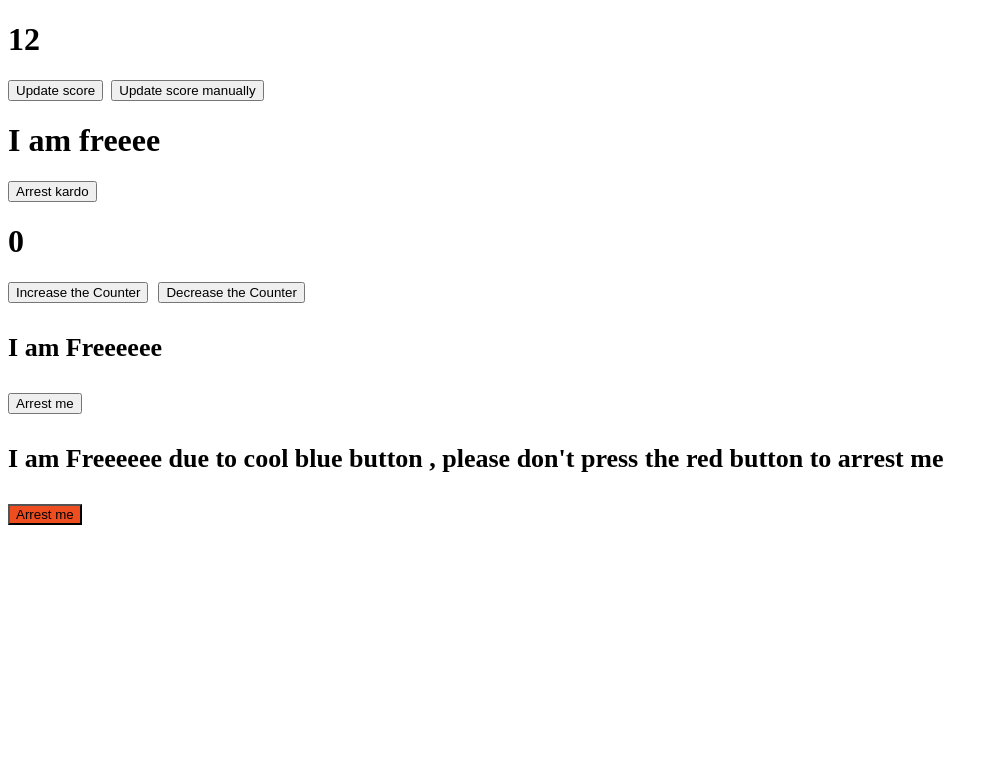
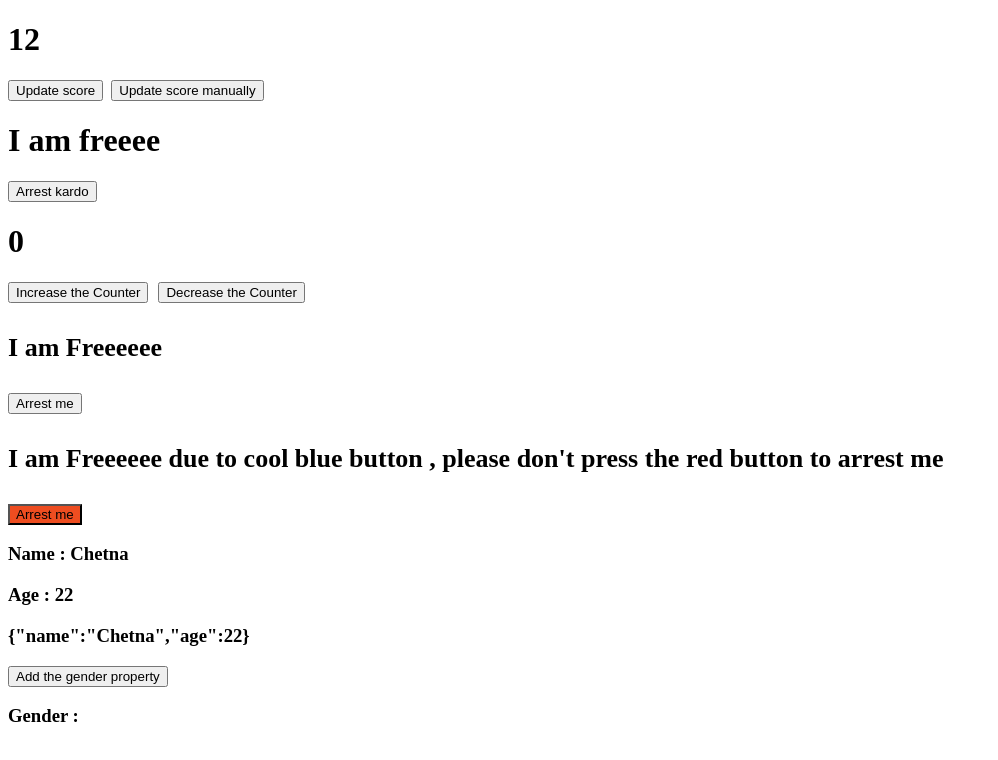
Before and after one commit to chetnasoni1310/Web_Development, a React app in the folder React/React Sheryians/use-State/: page / in a window 1280 px wide. Shown: the top 760 px of the page, without its empty margins (0-998 px from the left). Built offline with nearby package versions, Linux system fonts and the light colour scheme; the HTML template or start-up script is replaced by a standard one.

Commit message:
'Add the new property in object '

```diff
--- a/React/React Sheryians/use-State/src/App.jsx
+++ b/React/React Sheryians/use-State/src/App.jsx
@@ -5,6 +5,7 @@ import ToggleuseState from './Component/toggleuseState'
 import ValueIncrementor from './Component/ValueIncrementor'
 import ObjectUsestate from './Component/InObjectIntermediateUsestate'
 import AdvanceButtonColorChanging from './Component/AdvanceButtonColorChanging'
+import AdvanceObjectPropertyAdder from './Component/AdvanceObjectPropertyAdder'
 
 function App() {
   return (
@@ -14,6 +15,7 @@ function App() {
      <ValueIncrementor/>
      <ObjectUsestate/>
      <AdvanceButtonColorChanging/>
+     <AdvanceObjectPropertyAdder/>
     </div>
   )
 }
--- /dev/null
+++ b/React/React Sheryians/use-State/src/Component/AdvanceObjectPropertyAdder.jsx
@@ -0,0 +1,35 @@
+import React, { useState } from 'react'
+
+
+// Yeh jp uuse state hai voh state(array ya jo bhi element ho) , toh voh kya state ko turrant update nahi karta hai
+// Voh state ko apne hisaab se function completion ke baad update karta hai
+// Kyu ?? Kyunki to "fix performance issues"
+
+//Toh fir humein directly changes nahi dikhengee but inspect krke components pe jaake dikh jaayenge
+//Jo maine likha hai uske according bhi dikh jaayega gender JSON.stringify krke
+
+
+function AdvanceObjectPropertyAdder() {
+    const [data , setData] = useState({
+                                name:"Chetna",
+                                age:22
+                            })
+  return (
+    <div>
+      <h3>Name : {data.name}</h3>
+      <h3>Age : {data.age}</h3>
+      <h3>{JSON.stringify(data)}</h3>
+      <button onClick={()=>
+        setData(
+        ()=>({
+            ...data ,
+            gender: 'female'
+        })
+      )}>Add the gender property</button>
+      <h3>Gender : {data.gender}</h3>
+
+    </div>
+  )
+}
+
+export default AdvanceObjectPropertyAdder
```
